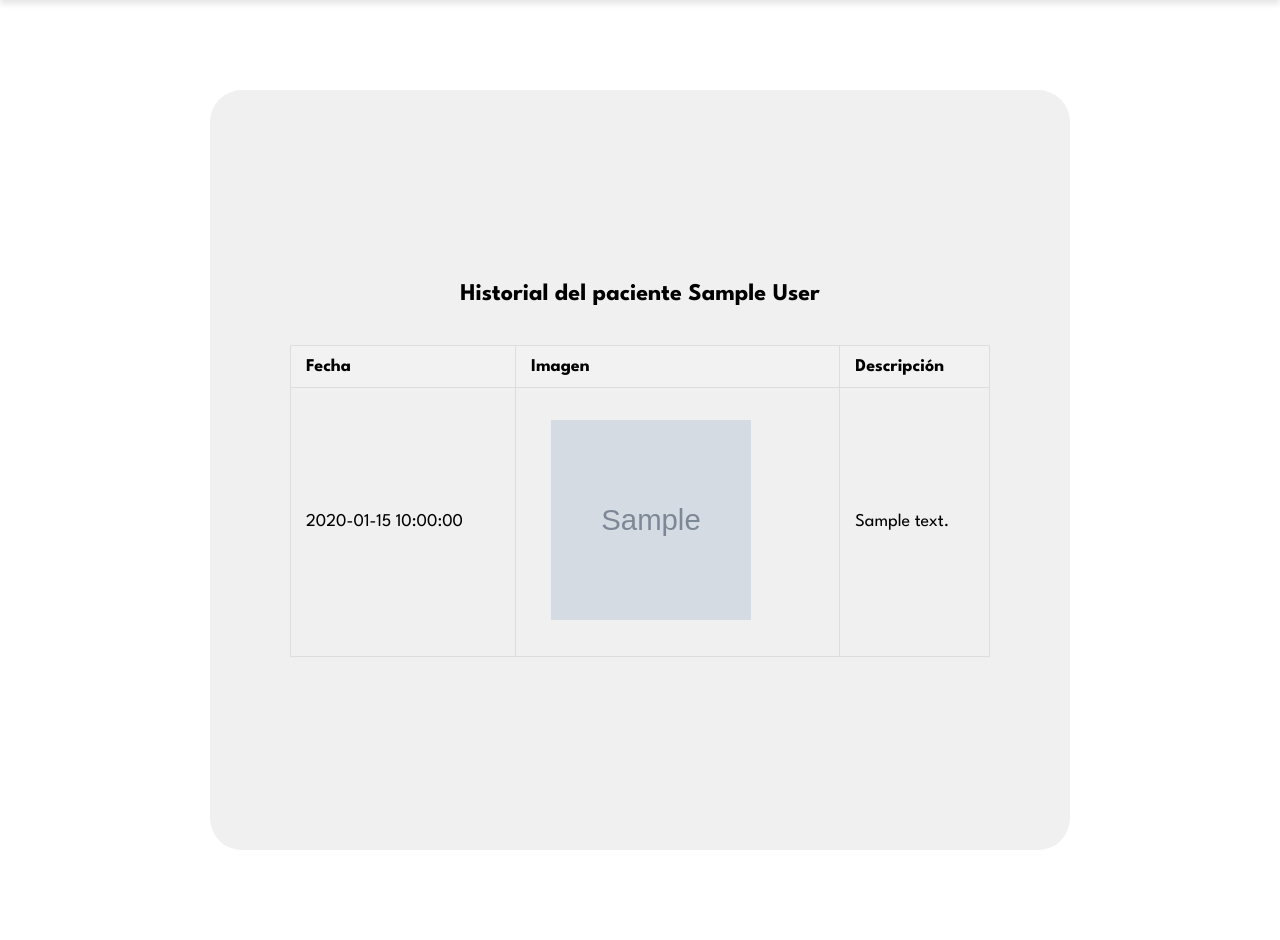
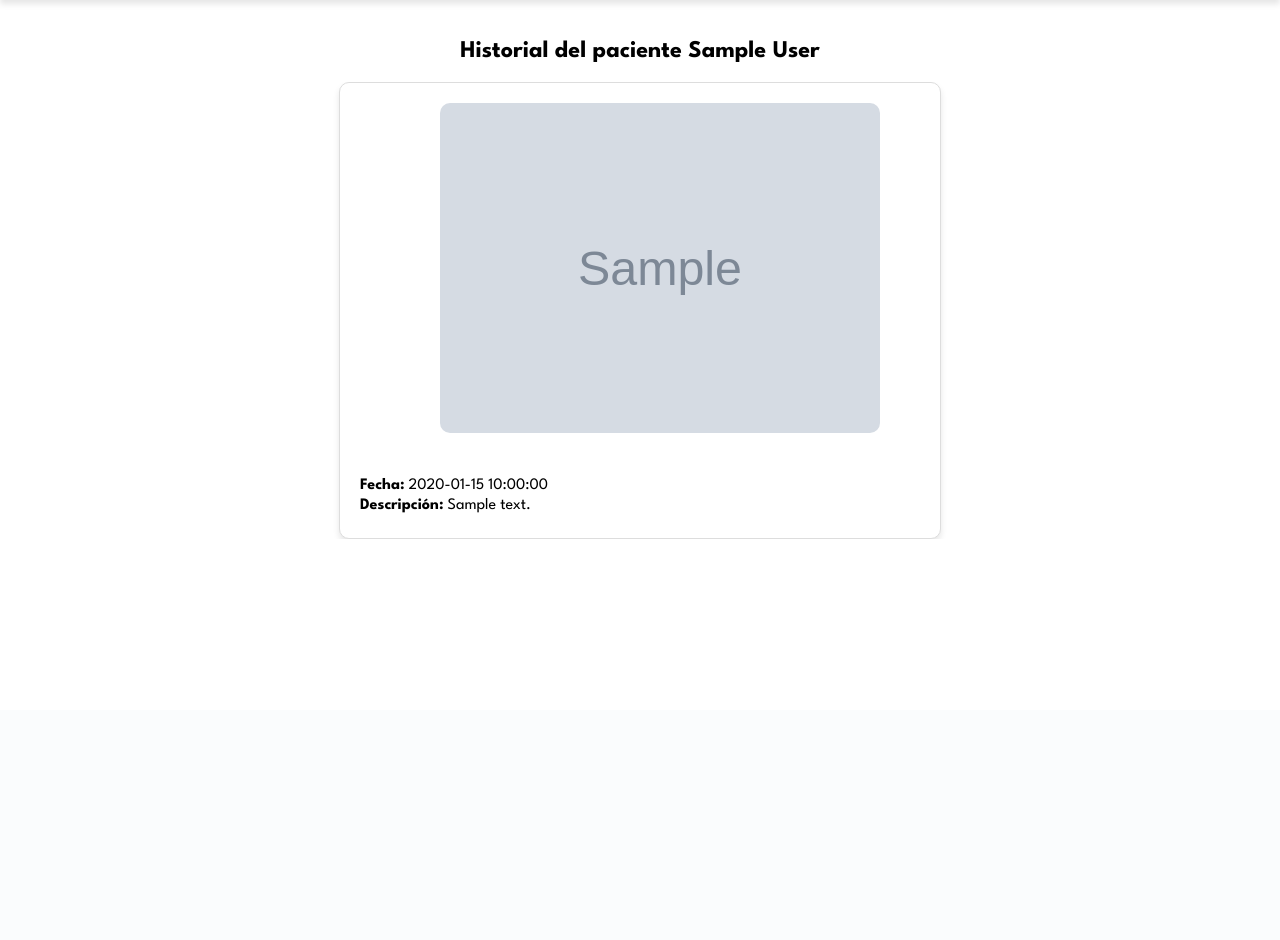
Before and after one commit to tejcamilo/pcloud-app, a Flask app: page /patients/1/history in a window 1280 px wide. Shown: the part 90-1030 px from the top of the page. After the commit the page ends 629 px from the top, so only its background shows below. Run offline with Flask 3, Linux system fonts and the light colour scheme; the visitor is signed in with stand-in values (Sample User, id 1); grey boxes marked "Sample" are stand-in pictures; a database or web service that is not in the repository returns one stand-in record (values such as "Sample title").

Commit message:
Implemented reel-like views on patientHistory

```diff
--- a/static/base.css
+++ b/static/base.css
@@ -10,7 +10,6 @@ body {
     margin: 0;
     padding: 0;
     height: 100%;
-
     box-sizing: border-box;
 }
 
@@ -170,6 +169,59 @@ button {
     font-weight: bold;
 }
 
+.reel-container {
+    display: flex;
+    flex-direction: column;
+    align-items: center;
+    justify-content: center;
+    width: 100%;
+    padding: 20px;
+}
+
+.patient-history-grid {
+    display: flex;
+    gap: 20px;
+    justify-content: center;
+    align-items: center;
+    width: 100%; /* Ensure the grid takes the full width */
+    overflow: hidden; /* Prevent overflow */
+}
+
+.history-entry {
+    background-color: #fff;
+    border: 1px solid #ddd;
+    border-radius: 10px;
+    overflow: hidden;
+    width: 100%; /* Make each entry take the full width */
+    max-width: 600px; /* Optional: Set a max width for better readability */
+    max-height: 80vh; /* Ensure the entry fits within the viewport */
+    box-shadow: 0 4px 6px rgba(0, 0, 0, 0.1);
+    display: flex;
+    flex-direction: column;
+    align-items: center;
+}
+
+.history-entry img {
+    width: 100%;
+    height: auto;
+    display: block;
+    max-width: 100%; /* Ensure the image does not overflow */
+    max-height: 60vh; /* Ensure the image fits within the viewport */
+    object-fit: cover; /* Ensure the image covers the container without distortion */
+    border-radius: 10px;
+}
+
+.history-details {
+    padding: 20px; /* Add padding to the history details */
+    text-align: left;
+    width: 100%; /* Ensure the details take the full width */
+    box-sizing: border-box; /* Include padding and border in the element's total width and height */
+    overflow: hidden; /* Prevent overflow */
+}
+
+.history-details p {
+    margin: 5px 0;
+}
 
 .styled-table {
     border-collapse: collapse;
@@ -179,29 +231,3 @@ button {
     min-width: 400px;
     box-shadow: 0 0 20px rgba(0, 0, 0, 0.15);
 }
-
-
-.styled-table thead tr {
-    background-color: #009879;
-    color: #ffffff;
-    text-align: left;
-}
-
-.styled-table th,
-.styled-table td {
-    padding: 12px 15px;
-}
-
-
-
-.styled-table tbody tr {
-    border-bottom: 1px solid #dddddd;
-}
-
-.styled-table tbody tr:nth-of-type(even) {
-    background-color: #f3f3f3;
-}
-
-.styled-table tbody tr:last-of-type {
-    border-bottom: 2px solid #009879;
-}
--- a/templates/patientHistory.html
+++ b/templates/patientHistory.html
@@ -4,34 +4,25 @@
 
 {% block content %}
 <div class="main">
-    <div class="container">
+    <div class="reel-container">
         <h2>Historial del paciente {{ patient.first_name }} {{ patient.last_name }}</h2>
-        <table class="patient-history-table">
-            <thead>
-                <tr>
-                    <th>Fecha</th>
-                    <th>Imagen</th>
-                    <th>Descripción</th>
-                </tr>
-            </thead>
-            <tbody>
+        <div class="patient-history-grid">
             {% for entry in history %}
-                    <tr>
-                        <td>{{ entry.date }}</td>
-                        <td>
+                <div class="history-entry">
                     {% if entry.image %}
                         <a href="{{ entry.image }}" target="_blank">
                             <img src="{{ entry.image }}" alt="Imagen del historial">
                         </a>
                     {% else %}
-                                No image
+                        <p>No image</p>
                     {% endif %}
-                        </td>
-                        <td>{{ entry.description }}</td>
-                    </tr>
+                    <div class="history-details">
+                        <p><strong>Fecha:</strong> {{ entry.date }}</p>
+                        <p><strong>Descripción:</strong> {{ entry.description }}</p>
+                    </div>
+                </div>
             {% endfor %}
-            </tbody>
-        </table>
+        </div>
     </div>
 </div>
 {% endblock %}
```
Lines whose indentation alone changed are shown as unchanged.
